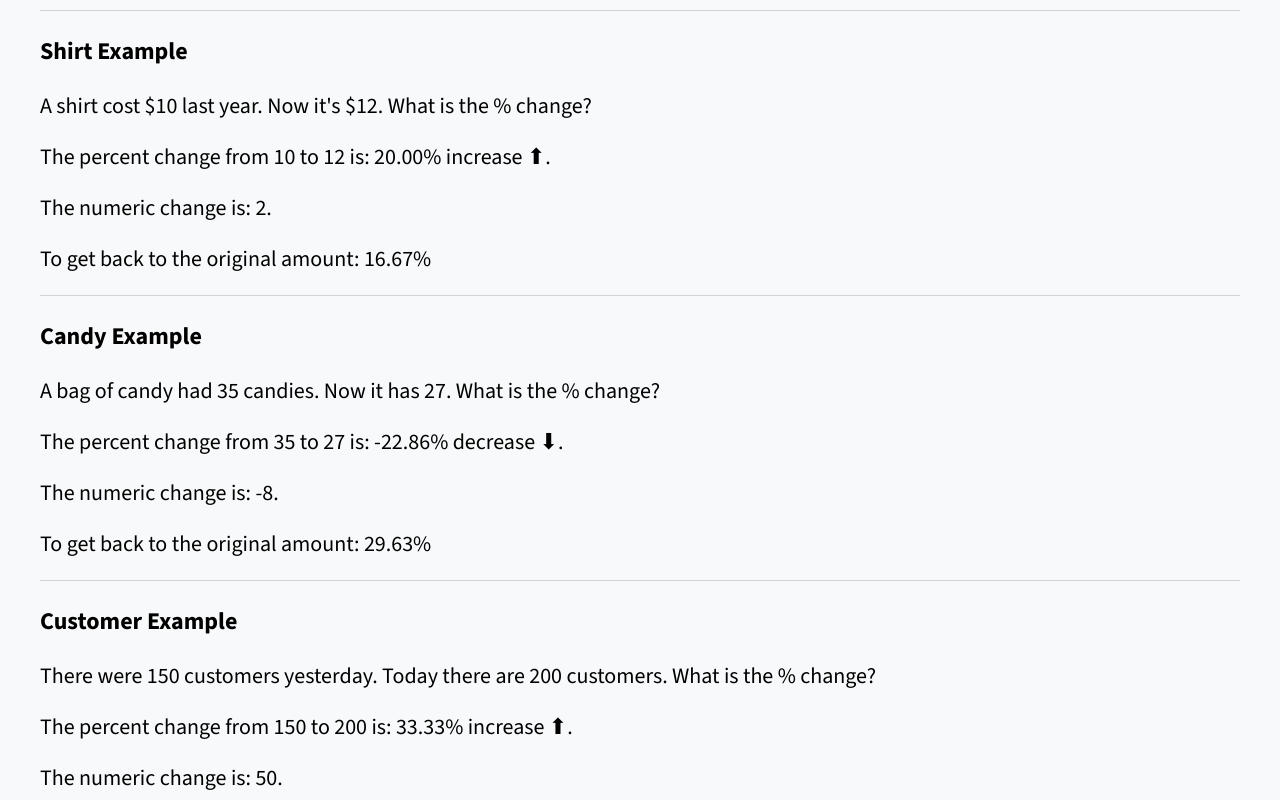
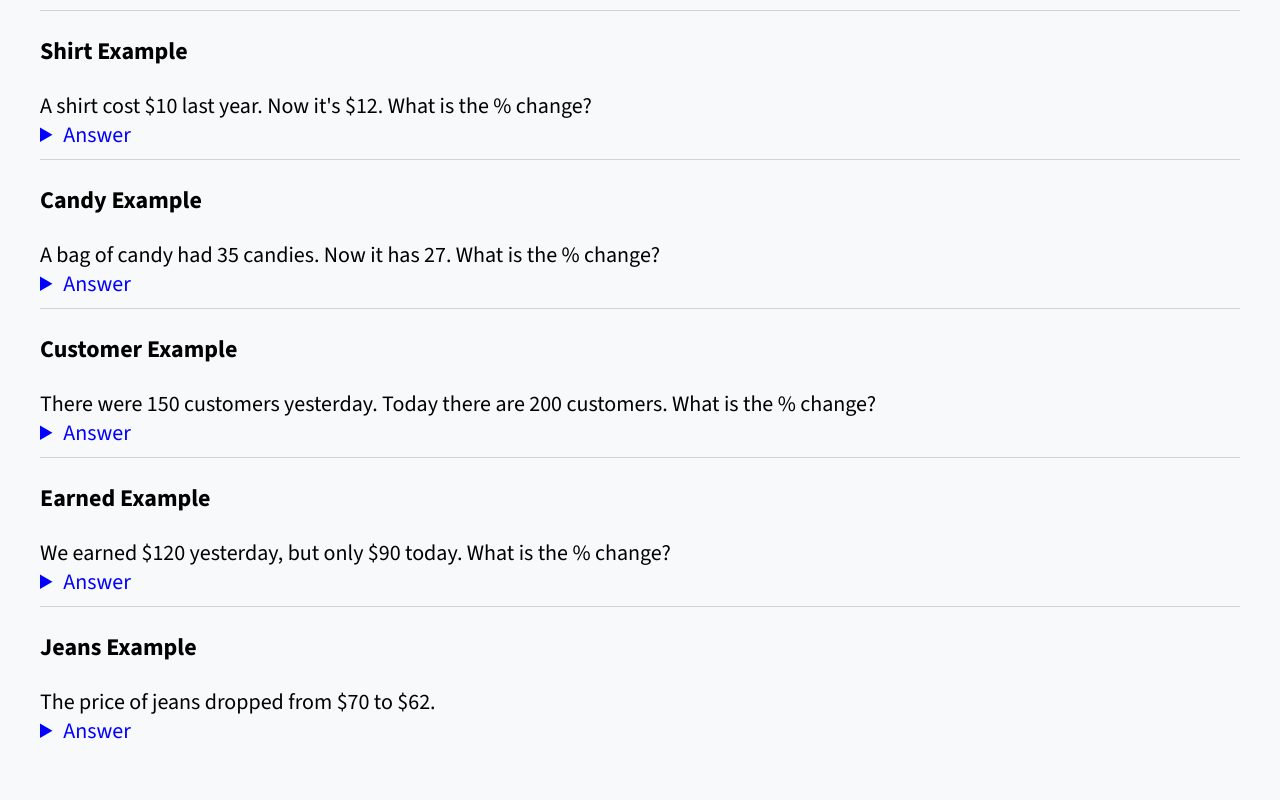
Before and after one commit to kironroy/mathematics, a website: page percentages.html in a window 1280 px wide. Shown: the part 400-1200 px from the top of the page. After the commit the page ends 1165 px from the top, so only its background shows below. Drawn offline with nearby package versions, Linux system fonts and the light colour scheme.

Commit message:
Details
☑️ Added details tag.

```diff
--- a/main.css
+++ b/main.css
@@ -36,6 +36,13 @@ main {
   max-width: 1200px;
   margin: 0 auto;
   padding: 20px;
+}
+
+details {
+  font-family: "Source Sans 3", sans-serif;
+  font-weight: 400;
+  font-size: 22px;
+  color: blue;
 }
 
 hr {
@@ -304,6 +311,10 @@ h2 {
     color: var(--dark-highlight-dark);
   }
 
+  details {
+    color: var(--dark-highlight-dark);
+  }
+
   .typescript-a {
     color: var(--highlight-light);
   }
--- a/percentages.html
+++ b/percentages.html
@@ -21,7 +21,7 @@
     <link href="apple-touch-icon.png" />
     <link href="favicon.ico?v=2" />
     <link href="favicon-16x16.png" />
-    <link href="favicon-32x32.png"/>
+    <link href="favicon-32x32.png" />
     <link rel="stylesheet" href="main.css">
     <script defer src="./dist/percentages.js"></script>
 </head>
@@ -46,23 +46,38 @@
         <hr>
         <p class="percent-p">Shirt Example</p>
         <div id="shirt" class="result"></div>
+        <details>
+            <summary>Answer</summary>
             <div id="shirt-ans"></div>
+        </details>
         <hr>
         <p class="percent-p">Candy Example</p>
         <div id="candy" class="result"></div>
+        <details>
+            <summary>Answer</summary>
             <div id="candy-ans"></div>
+        </details>
         <hr>
         <p class="percent-p">Customer Example</p>
         <div id="customers" class="result"></div>
+        <details>
+            <summary>Answer</summary>
             <div id="customers-ans"></div>
+        </details>
         <hr>
         <p class="percent-p">Earned Example</p>
         <div id="earned" class="result"></div>
+        <details>
+            <summary>Answer</summary>
             <div id="earned-ans"></div>
+        </details>
         <hr>
         <p class="percent-p">Jeans Example</p>
         <div id="jeans" class="result"></div>
+        <details>
+            <summary>Answer</summary>
             <div id="jeans-ans"></div>
+        </details>
 
     </main>
 </body>
```
Also changed, not shown: algebra.html (+8 -2 lines), polynomials.html (+10 -4 lines). Lines whose indentation alone changed are shown as unchanged.
